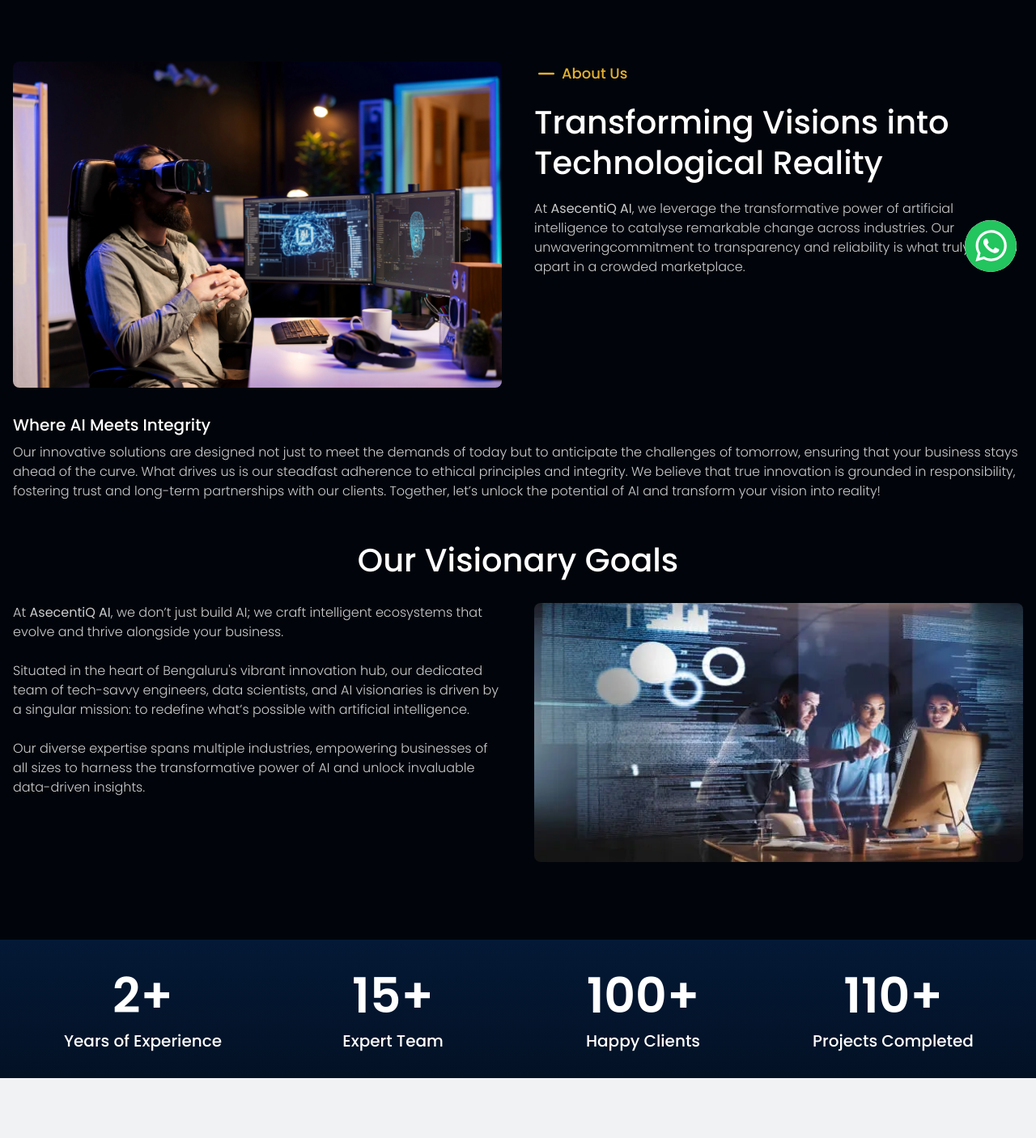
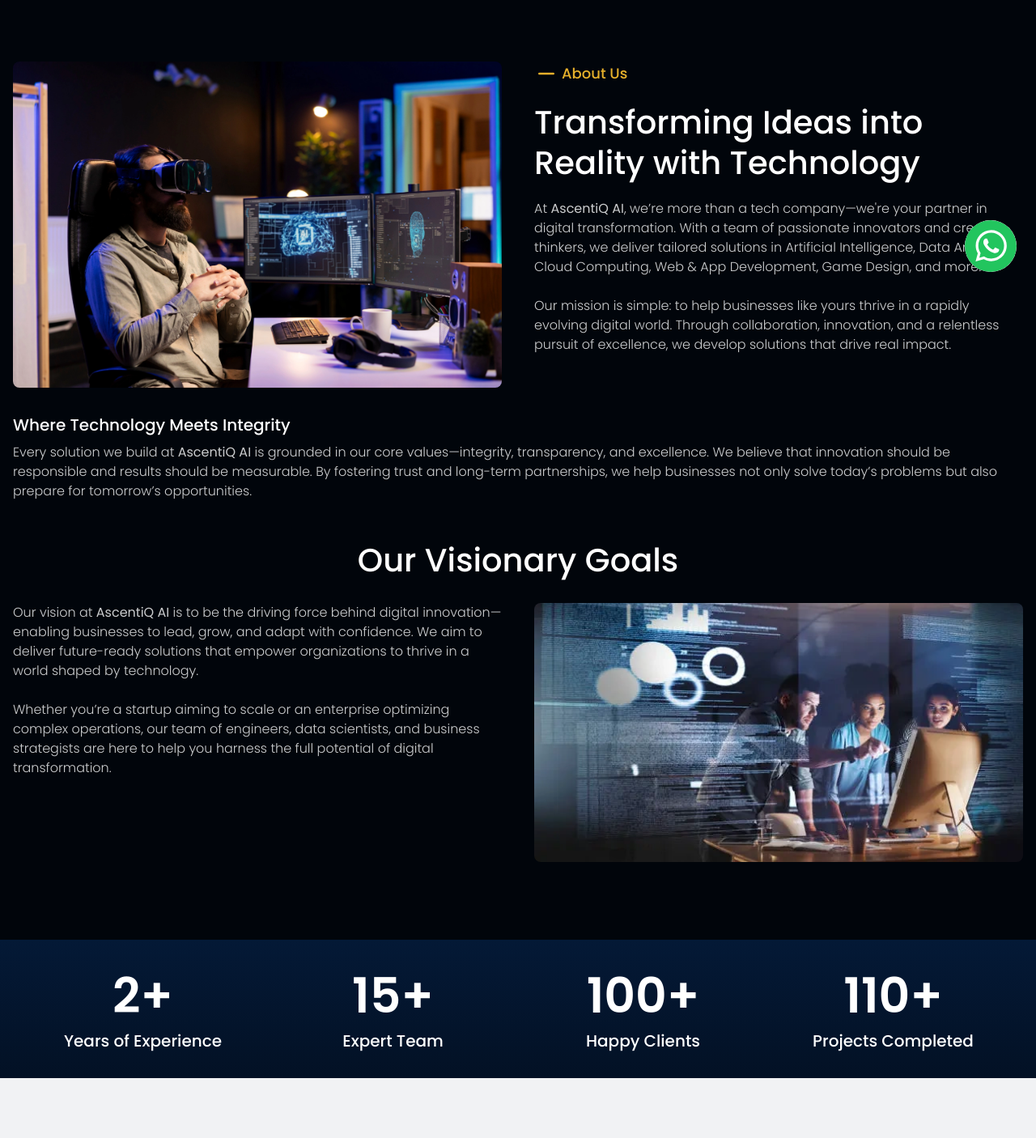
Before and after one commit to remeessalam/ascentiq, a React (Create React App) app: page /about-us in a window 1280 px wide. Shown: the part 440-1846 px from the top of the page at 81% size. Built offline with nearby package versions, Linux system fonts and the light colour scheme.

Commit message:
all content updated

```diff
--- a/src/components/website/OurValue.jsx
+++ b/src/components/website/OurValue.jsx
@@ -14,10 +14,12 @@ const OurValue = () => {
             <br /> Innovation in Our Spirit
           </h2>
           <p data-aos="fade-up" className="desc">
-            Our diverse expertise spans multiple industries, empowering
-            businesses of all sizes to harness the transformative power of AI
-            and unlock invaluable data-driven insights.
+            At AscentiQ AI, our values guide everything we do—from how we
+            collaborate with clients to how we innovate with purpose. These
+            principles drive us to deliver transformative technology solutions
+            that truly make a difference.
           </p>
+
           <div data-aos="fade-up" className="flex gap-5 mt-2">
             <div className="min-w-[4rem] h-[4rem] bg-primary rounded-full flex items-center justify-center">
               <img
@@ -28,12 +30,14 @@ const OurValue = () => {
               />
             </div>
             <div className="flex flex-col gap-1">
-              <h6 className="text-lg font-medium">Innovation and Excellence</h6>
+              <h6 className="text-lg font-medium">Innovation</h6>
               <p className="desc">
-                Leading the future with cutting-edge solutions.
+                We're always exploring new ideas and technologies—staying ahead
+                to deliver smarter, better solutions.
               </p>
             </div>
           </div>
+
           <div data-aos="fade-up" className="flex gap-5">
             <div className="min-w-[4rem] h-[4rem] bg-primary rounded-full flex items-center justify-center">
               <img
@@ -44,23 +48,22 @@ const OurValue = () => {
               />
             </div>
             <div className="flex flex-col gap-1">
-              <h6 className="text-lg font-medium">
-                Integrity and Transparency
-              </h6>
+              <h6 className="text-lg font-medium">Integrity</h6>
               <p className="desc">
-                Building trust, fostering relationships, and ensuring
-                accountability.
+                We believe in honesty and transparency—building trust through
+                every action and decision.
               </p>
             </div>
           </div>
         </div>
+
         <div
           data-aos="fade-up"
           className="bg-secondary/80 flex flex-col gap-6 h-full justify-center rounded-xl p-10"
         >
           <div className="flex flex-col gap-2">
             <div className="flex justify-between gap-4">
-              <p className="font-medium">Web Development</p>
+              <p className="font-medium">Artificial Intelligence Development</p>
               <p className="font-medium">95%</p>
             </div>
             <div className="w-full bg-white h-2 rounded-full overflow-hidden">
@@ -69,7 +72,9 @@ const OurValue = () => {
           </div>
           <div className="flex flex-col gap-2">
             <div className="flex justify-between gap-4">
-              <p className="font-medium">App Development</p>
+              <p className="font-medium">
+                Data Analytics and Business Intelligence
+              </p>
               <p className="font-medium">98%</p>
             </div>
             <div className="w-full bg-white h-2 rounded-full overflow-hidden">
@@ -78,7 +83,7 @@ const OurValue = () => {
           </div>
           <div className="flex flex-col gap-2">
             <div className="flex justify-between gap-4">
-              <p className="font-medium">Cloud Migration Services</p>
+              <p className="font-medium">Mobile and Web Development</p>
               <p className="font-medium">92%</p>
             </div>
             <div className="w-full bg-white h-2 rounded-full overflow-hidden">
@@ -87,7 +92,7 @@ const OurValue = () => {
           </div>
           <div className="flex flex-col gap-2">
             <div className="flex justify-between gap-4">
-              <p className="font-medium">IT Consulting</p>
+              <p className="font-medium">Game Development</p>
               <p className="font-medium">90%</p>
             </div>
             <div className="w-full bg-white h-2 rounded-full overflow-hidden">
--- a/src/pages/AboutUs.jsx
+++ b/src/pages/AboutUs.jsx
@@ -64,30 +64,39 @@ const AboutUs = () => {
                 />
               </div>
               <h2 className="heading-2 max-w-[60rem] mx-auto">
-                Transforming Visions into Technological Reality
+                Transforming Ideas into Reality with Technology
               </h2>
               <p className="desc">
-                At <b> AsecentiQ AI</b>, we leverage the transformative power of
-                artificial intelligence to catalyse remarkable change across
-                industries. Our unwaveringcommitment to transparency and
-                reliability is what truly sets us apart in a crowded
-                marketplace.
+                At <b>AscentiQ AI</b>, we’re more than a tech company—we're your
+                partner in digital transformation. With a team of passionate
+                innovators and creative thinkers, we deliver tailored solutions
+                in Artificial Intelligence, Data Analytics, Cloud Computing, Web
+                & App Development, Game Design, and more.
+                <br />
+                <br />
+                Our mission is simple: to help businesses like yours thrive in a
+                rapidly evolving digital world. Through collaboration,
+                innovation, and a relentless pursuit of excellence, we develop
+                solutions that drive real impact.
               </p>
             </div>
           </div>
         </div>
+
         <div data-aos="fade-up" className="mt-[2rem]">
-          <h2 className="text-xl font-medium">Where AI Meets Integrity</h2>
+          <h2 className="text-xl font-medium">
+            Where Technology Meets Integrity
+          </h2>
           <p className="desc mt-2">
-            Our innovative solutions are designed not just to meet the demands
-            of today but to anticipate the challenges of tomorrow, ensuring that
-            your business stays ahead of the curve. What drives us is our
-            steadfast adherence to ethical principles and integrity. We believe
-            that true innovation is grounded in responsibility, fostering trust
-            and long-term partnerships with our clients. Together, let’s unlock
-            the potential of AI and transform your vision into reality!
+            Every solution we build at <b>AscentiQ AI</b> is grounded in our
+            core values—integrity, transparency, and excellence. We believe that
+            innovation should be responsible and results should be measurable.
+            By fostering trust and long-term partnerships, we help businesses
+            not only solve today’s problems but also prepare for tomorrow’s
+            opportunities.
           </p>
         </div>
+
         <div className="mt-[3rem]">
           <h2 data-aos="fade-up" className="heading-2 text-center">
             Our Visionary Goals
@@ -98,20 +107,17 @@ const AboutUs = () => {
               className="flex h-full items-center md:items-start flex-col gap-7"
             >
               <p className="desc">
-                At <b> AsecentiQ AI</b>, we don’t just build AI; we craft
-                intelligent ecosystems that evolve and thrive alongside your
-                business.
+                Our vision at <b>AscentiQ AI</b> is to be the driving force
+                behind digital innovation— enabling businesses to lead, grow,
+                and adapt with confidence. We aim to deliver future-ready
+                solutions that empower organizations to thrive in a world shaped
+                by technology.
                 <br />
                 <br />
-                Situated in the heart of Bengaluru's vibrant innovation hub, our
-                dedicated team of tech-savvy engineers, data scientists, and AI
-                visionaries is driven by a singular mission: to redefine what’s
-                possible with artificial intelligence.
-                <br />
-                <br />
-                Our diverse expertise spans multiple industries, empowering
-                businesses of all sizes to harness the transformative power of
-                AI and unlock invaluable data-driven insights.
+                Whether you’re a startup aiming to scale or an enterprise
+                optimizing complex operations, our team of engineers, data
+                scientists, and business strategists are here to help you
+                harness the full potential of digital transformation.
               </p>
             </div>
             <div data-aos="fade-up" className="h-full">
@@ -125,6 +131,7 @@ const AboutUs = () => {
           </div>
         </div>
       </section>
+
       <TrustWorthySection />
       <section className="wrapper py-[3rem] bg-tertiary">
         <div className="grid md:grid-cols-2 gap-10 mt-7">
@@ -141,19 +148,24 @@ const AboutUs = () => {
             className="flex items-center lg:items-start flex-col gap-7"
           >
             <p className="desc !text-black">
-              Our mission is to empower innovation through ethical AI, ensuring
-              that every technological advancement is firmly rooted in integrity
-              and responsibility. We recognize that innovation is not merely
-              about cutting-edge technology; it must also align with ethical
-              principles that enhance trust and accountability. As such, we are
-              dedicated to catalyzing transformative change across various
-              industries, leveraging the immense power of artificial
-              intelligence to tackle unique challenges and unlock new
-              opportunities for growth and efficiency.
+              At <b>AscentiQ AI</b>, our mission is to help businesses stay
+              ahead in an ever-evolving digital landscape by harnessing the best
+              of modern technology. We’re passionate about turning bold ideas
+              into impactful digital solutions—guided by integrity, innovation,
+              and a customer-first mindset.
+              <br />
+              <br />
+              Whether it’s building AI-driven tools, automating complex
+              workflows, or creating immersive digital experiences, we are
+              committed to delivering transformative results rooted in
+              responsibility and long-term value. Through collaboration and
+              creativity, we bring ideas to life and unlock the full potential
+              of every client’s vision.
             </p>
           </div>
         </div>
       </section>
+
       <WhyChooseUs />
       {/* <section className="text-white wrapper py-[3rem]">
         <div className="grid md:grid-cols-2 gap-10 mt-7">
--- a/src/pages/Home.jsx
+++ b/src/pages/Home.jsx
@@ -139,23 +139,26 @@ const Home = () => {
                 />
               </div>
               <h2 className="heading-2 max-w-[60rem] mx-auto">
-                Transforming Visions into Reality
+                Transforming Ideas into Reality with Cutting-Edge Technologies
               </h2>
               <p className="desc">
-                At <b> AsecentiQ AI</b>, we leverage the transformative power of
-                artificial intelligence to catalyze remarkable change across
-                industries. Our unwavering commitment to transparency and
-                reliability is what truly sets us apart in a crowded market
-                place .We empower organizations with cutting-edge AI
-                technologies that elevate data-driven insights, streamline
-                complex processes, and ignite strategic growth.
+                At <b>AscentiQ AI</b>, we’re not just a technology provider –
+                we’re your innovation partner. With a team of passionate
+                problem-solvers and forward-thinking creatives, we specialize in
+                delivering high-end solutions that drive tangible results. From
+                Artificial Intelligence and Data Analytics to Web & Mobile
+                Development and Game Design, our mission is to help businesses
+                thrive in the digital age.
                 <br />
                 <br />
-                Our innovative solutions are designed not just to meet the
-                demands of today but to anticipate the challenges of tomorrow,
-                ensuring that your business stays ahead of the curve.
+                Whether you're aiming to automate processes, enhance user
+                experience, or scale with emerging technologies, we’re here to
+                guide you every step of the way. Our focus on quality,
+                collaboration, and tailored solutions ensures you’re not just
+                keeping up—you’re staying ahead.
               </p>
             </div>
+
             <div className="w-fit mt-4 justify-center lg:justify-start">
               <Link to="/about-us" className="primary-btn">
                 Know More
```
Also changed, not shown: src/constant.js (+12 -12 lines).
